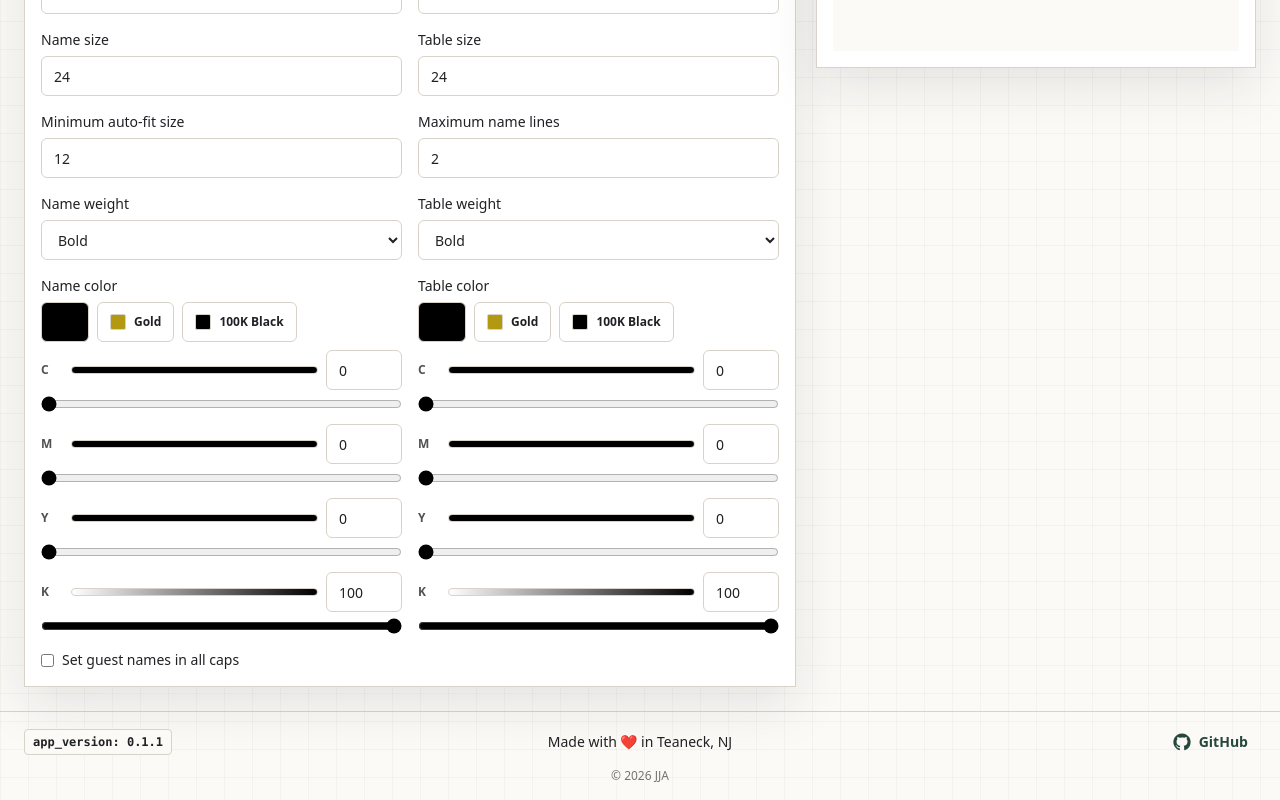
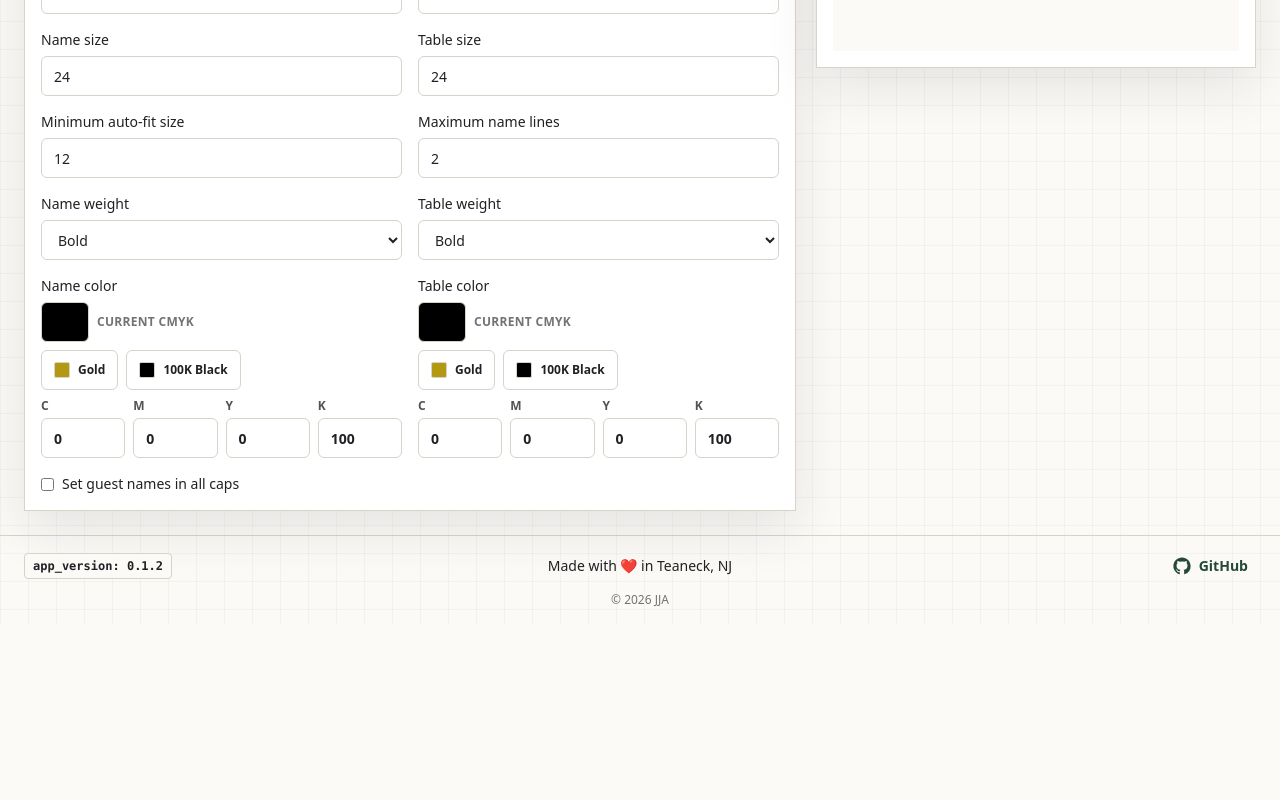
Before and after one commit to jacobrosenfeld/placecard-generator, a Next.js app: page /projects/new in a window 1280 px wide. Shown: the part 1042-1842 px from the top of the page. After the commit the page ends 1666 px from the top, so only its background shows below. Built offline with nearby package versions, Linux system fonts and the light colour scheme.

Commit message:
fix: simplify CMYK color controls

```diff
--- a/package.json
+++ b/package.json
@@ -1,6 +1,6 @@
 {
   "name": "placecard-generator",
-  "version": "0.1.1",
+  "version": "0.1.2",
   "private": true,
   "license": "MIT",
   "scripts": {
--- a/src/components/TypographyControls.tsx
+++ b/src/components/TypographyControls.tsx
@@ -153,26 +153,17 @@ function TextColorControl({
     });
   }
 
-  function channelGradient(channel: "c" | "m" | "y" | "k") {
-    return `linear-gradient(90deg, ${textColorToPreviewHex({
-      mode: "cmyk",
-      ...cmykChannels,
-      [channel]: 0
-    })}, ${textColorToPreviewHex({
-      mode: "cmyk",
-      ...cmykChannels,
-      [channel]: 100
-    })})`;
-  }
-
   return (
     <div className="grid gap-2">
-      <div className="grid grid-cols-[48px_1fr] gap-2">
+      <div className="flex items-center gap-2">
         <span
           aria-label={`${label} text color preview`}
-          className="h-10 w-12 rounded-md border border-line"
+          className="h-10 w-12 shrink-0 rounded-md border border-line"
           style={{ backgroundColor: previewHex }}
         />
+        <span className="text-xs font-semibold uppercase tracking-wide text-neutral-500">Current CMYK</span>
+      </div>
+
       <div className="flex flex-wrap gap-2">
         {CMYK_COLOR_PRESETS.map((preset) => (
           <button
@@ -190,18 +181,11 @@ function TextColorControl({
           </button>
         ))}
       </div>
-      </div>
 
-      <div className="grid gap-3">
+      <div className="grid grid-cols-4 gap-2">
         {(["c", "m", "y", "k"] as const).map((channel) => (
-          <div key={channel} className="grid gap-1.5">
-            <div className="grid grid-cols-[22px_1fr_76px] items-center gap-2">
-              <span className="text-xs font-semibold uppercase text-neutral-600">{channel}</span>
-              <div
-                aria-hidden="true"
-                className="h-2 rounded-full border border-line"
-                style={{ background: channelGradient(channel) }}
-              />
+          <label key={channel} className="grid gap-1 text-xs font-semibold uppercase text-neutral-600">
+            {channel}
             <input
               aria-label={`${label} ${channel.toUpperCase()} CMYK value`}
               className={controlClass}
@@ -212,19 +196,7 @@ function TextColorControl({
               value={cmykChannels[channel]}
               onChange={(event) => updateCmyk(channel, Number(event.target.value))}
             />
-            </div>
-            <input
-              aria-label={`${label} ${channel.toUpperCase()} CMYK slider`}
-              className="w-full cursor-pointer"
-              type="range"
-              min="0"
-              max="100"
-              step="0.1"
-              value={cmykChannels[channel]}
-              onChange={(event) => updateCmyk(channel, Number(event.target.value))}
-              style={{ accentColor: previewHex }}
-            />
-          </div>
+          </label>
         ))}
       </div>
     </div>
```
Also changed, not shown: 2 other files (tests, documents, lock files or other folders). Lines whose indentation alone changed are shown as unchanged.
